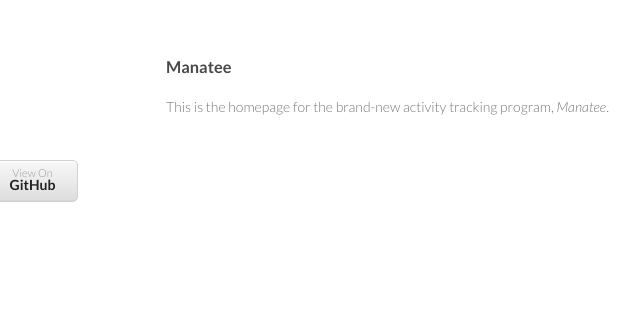
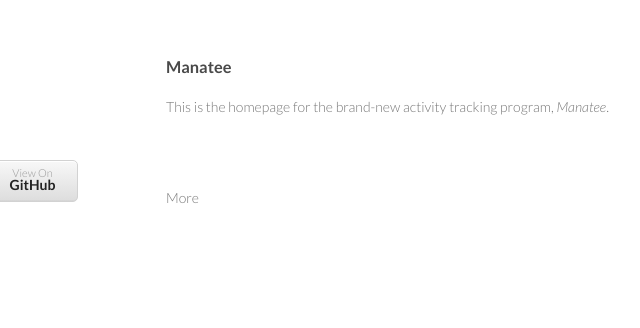
Before and after one commit to zgana/manatee, a plain HTML site: page index.html in a window 1280 px wide. Shown: the top 328 px of the page, 404-1044 px from the left. Drawn offline with Linux system fonts and the light colour scheme.

Commit message:
(test) extra input in index.html

```diff
--- a/index.html
+++ b/index.html
@@ -32,6 +32,11 @@
 
       <p>This is the homepage for the brand-new activity tracking program, <em>Manatee</em>.</p>
       </section>
+      <section>
+      <p>
+      More
+      </p>
+      </section>
       <footer>
       <p>This project is maintained by <a href="https://github.com/zgana">zgana</a></p>
       <p><small>Hosted on GitHub Pages &mdash; Theme by <a href="https://github.com/orderedlist">orderedlist</a></small></p>
```
Also changed, not shown: 1 other file. Lines whose indentation alone changed are shown as unchanged.
